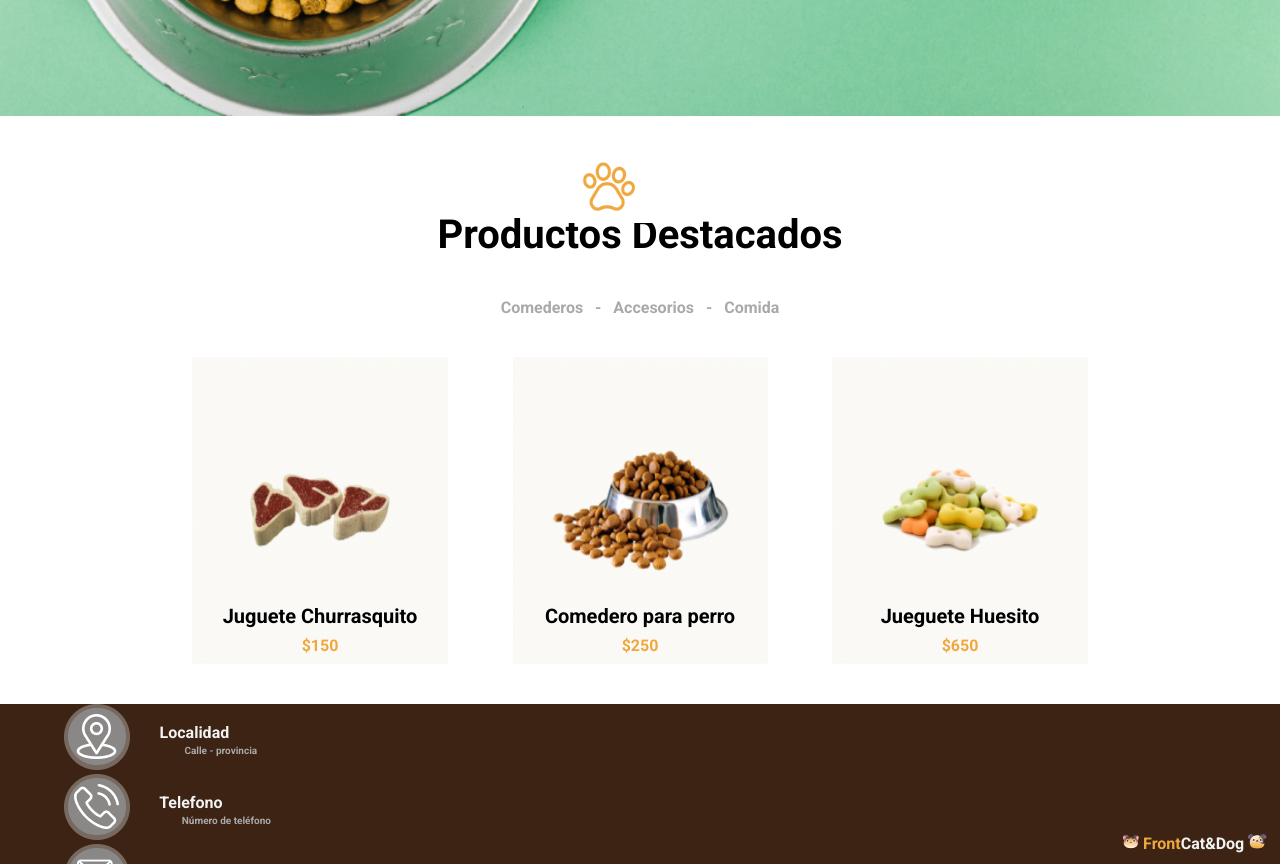
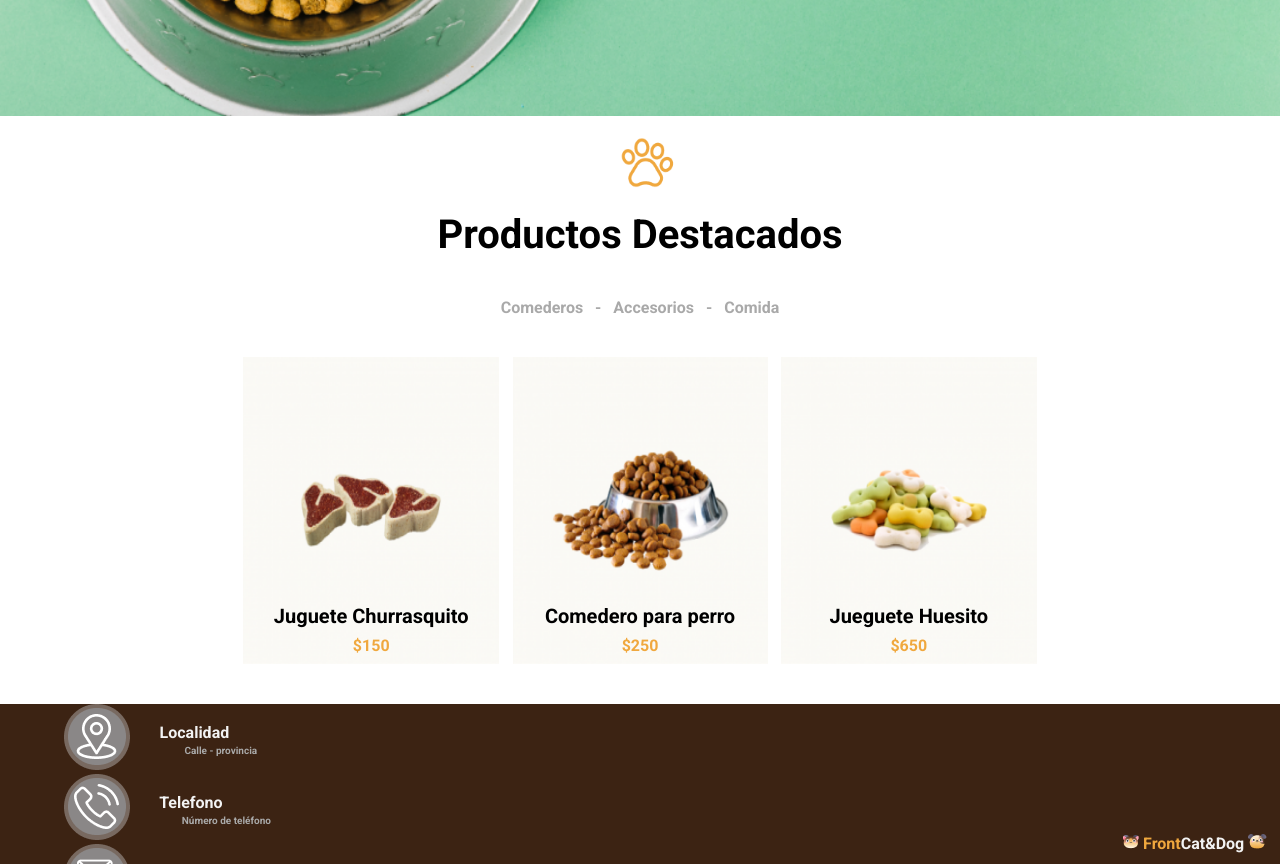
Before and after one commit to ZabdielSilvestre/Petshop2.0, a plain HTML site: page index.html in a window 1280 px wide. Shown: the part 560-1424 px from the top of the page. Drawn offline with Linux system fonts and the light colour scheme; a web font is replaced by a local one.

Commit message:
Recuperado

```diff
--- a/styles.css
+++ b/styles.css
@@ -170,14 +170,16 @@ ul{
 
 }
 .patitaimg{
-
+    position: relative;
+    bottom:3vh;
+    left: 3vw;
     width: 7vw;
 }
 .churrasquito{
-    margin-right: 5vw;
+    margin-right: 1vw;
 }
 .huesito{
-    margin-left: 5vw;
+    margin-left: 1vw;
 }
 .juguete1{
     position: relative;
```
